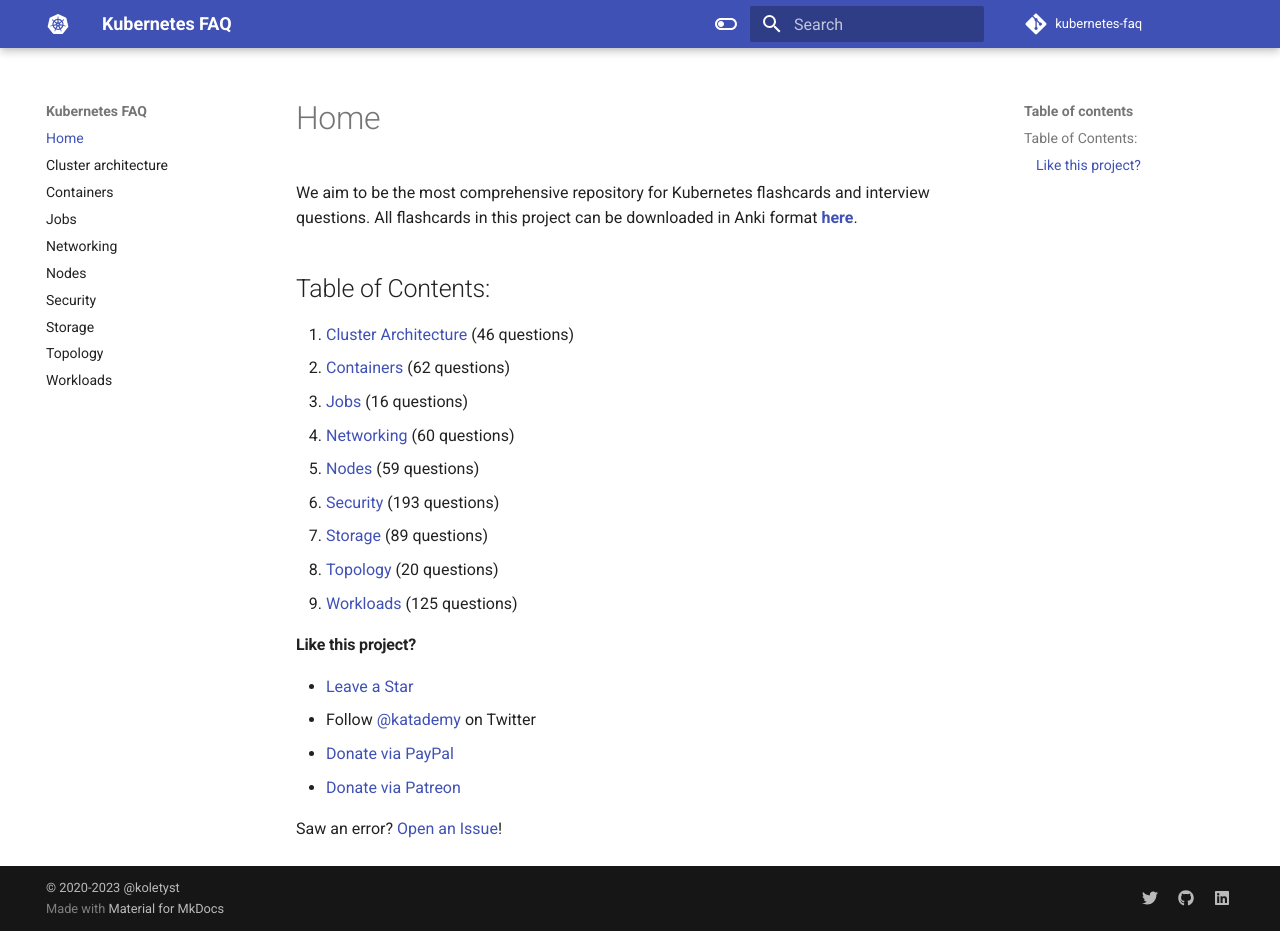
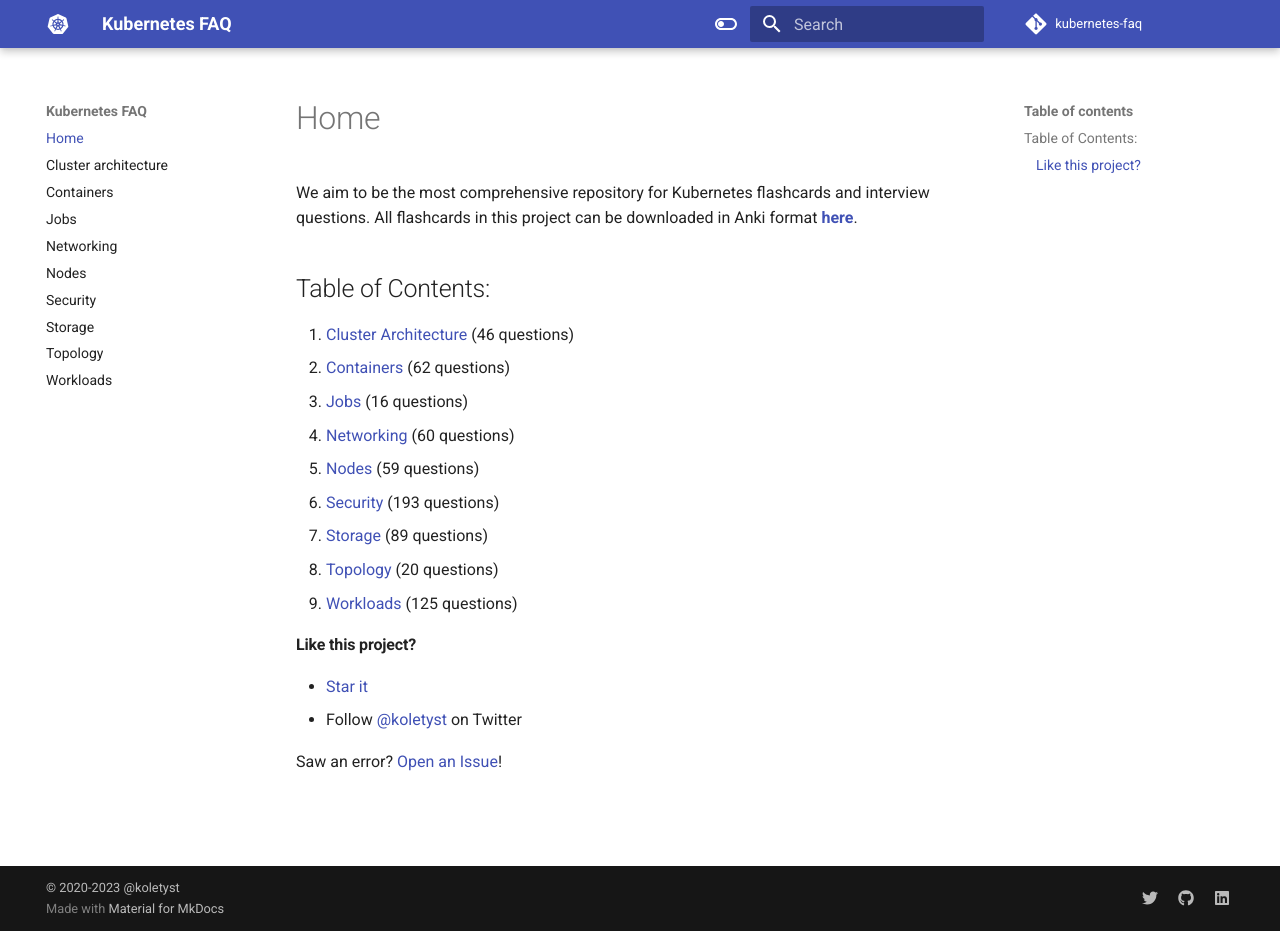
Before and after one commit to katademy-decks/kubernetes, an MkDocs documentation site: the page built from docs/index.md, in a window 1280 px wide and 931 px high. Built offline with MkDocs 1.6.1 and Material for MkDocs 9.7.7, drawn with Linux system fonts in a browser that asks for light colours; comment, search, counter and statistics services are not loaded.

Commit message:
update repo owner

```diff
--- a/docs/index.md
+++ b/docs/index.md
@@ -1,4 +1,4 @@
-We aim to be the most comprehensive repository for Kubernetes flashcards and interview questions. All flashcards in this project can be downloaded in Anki format [**here**](https://github.com/katademy/kubernetes-faq/releases/latest).
+We aim to be the most comprehensive repository for Kubernetes flashcards and interview questions. All flashcards in this project can be downloaded in Anki format [**here**](https://github.com/koletyst/kubernetes-faq/releases/latest).
 
 ## Table of Contents:
 
@@ -14,9 +14,7 @@
 
 #### Like this project?
 
-* [Leave a Star](https://github.com/katademy/kubernetes-faq/stargazers)
-* Follow [@katademy](https://twitter.com/katademy) on Twitter
-* [Donate via PayPal](https://paypal.me/icelynjennings)
-* [Donate via Patreon](https://patreon.com/icelynjennings)
+* [Star it](https://github.com/koletyst/kubernetes-faq/stargazers)
+* Follow [@koletyst](https://twitter.com/koletyst) on Twitter
 
-Saw an error? [Open an Issue](https://github.com/katademy/kubernetes-faq/issues/new)!
+Saw an error? [Open an Issue](https://github.com/koletyst/kubernetes-faq/issues/new)!
```
